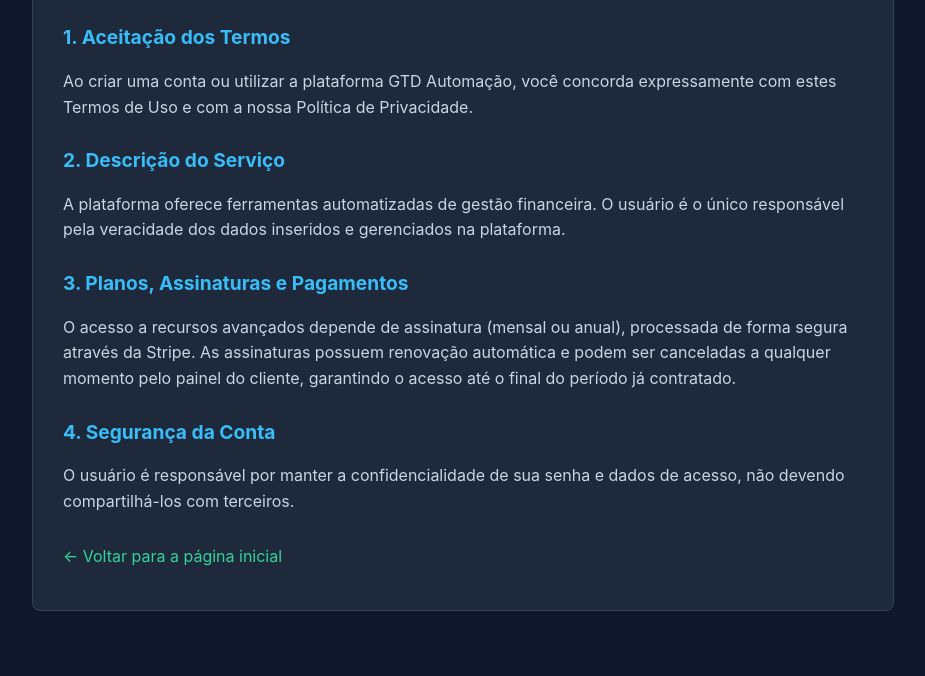
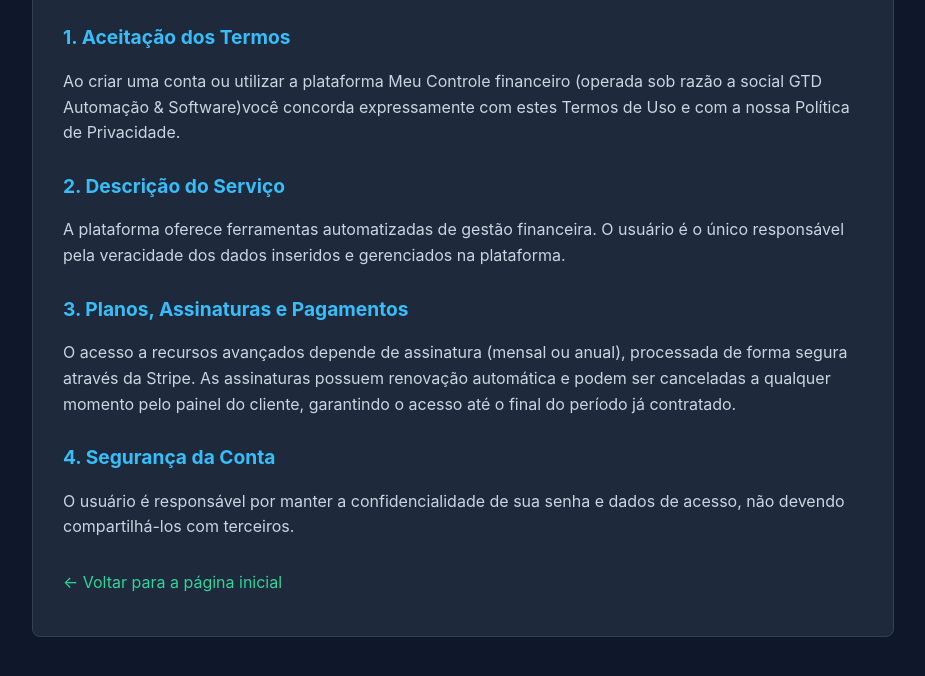
Before and after one commit to gtdueli/meu-controle-financeiro-landing, a website: page termos.html in a window 1280 px wide. Shown: the part 196-872 px from the top of the page, without its empty margins (177-1102 px from the left). Drawn offline with Linux system fonts and the light colour scheme.

Commit message:
Atualiza o nome da empresa para GTD Automacao & Software nos termos

```diff
--- a/termos.html
+++ b/termos.html
@@ -20,7 +20,7 @@
         <p><em>Última atualização: Agosto de 2026</em></p>
 
         <h2>1. Aceitação dos Termos</h2>
-        <p>Ao criar uma conta ou utilizar a plataforma GTD Automação, você concorda expressamente com estes Termos de Uso e com a nossa Política de Privacidade.</p>
+        <p>Ao criar uma conta ou utilizar a plataforma Meu Controle financeiro (operada sob razão a social GTD Automação & Software)você concorda expressamente com estes Termos de Uso e com a nossa Política de Privacidade.</p>
 
         <h2>2. Descrição do Serviço</h2>
         <p>A plataforma oferece ferramentas automatizadas de gestão financeira. O usuário é o único responsável pela veracidade dos dados inseridos e gerenciados na plataforma.</p>
```
